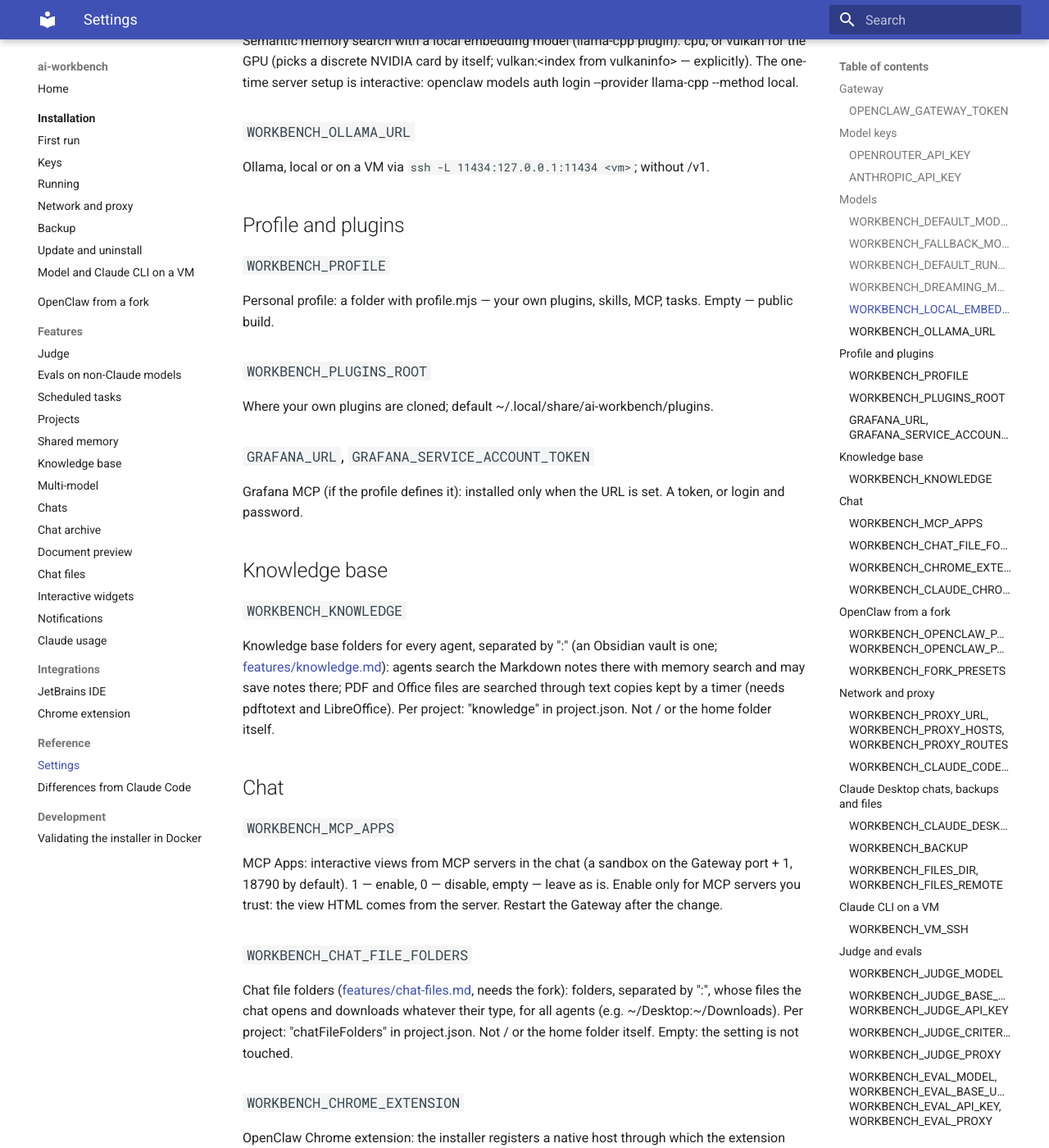
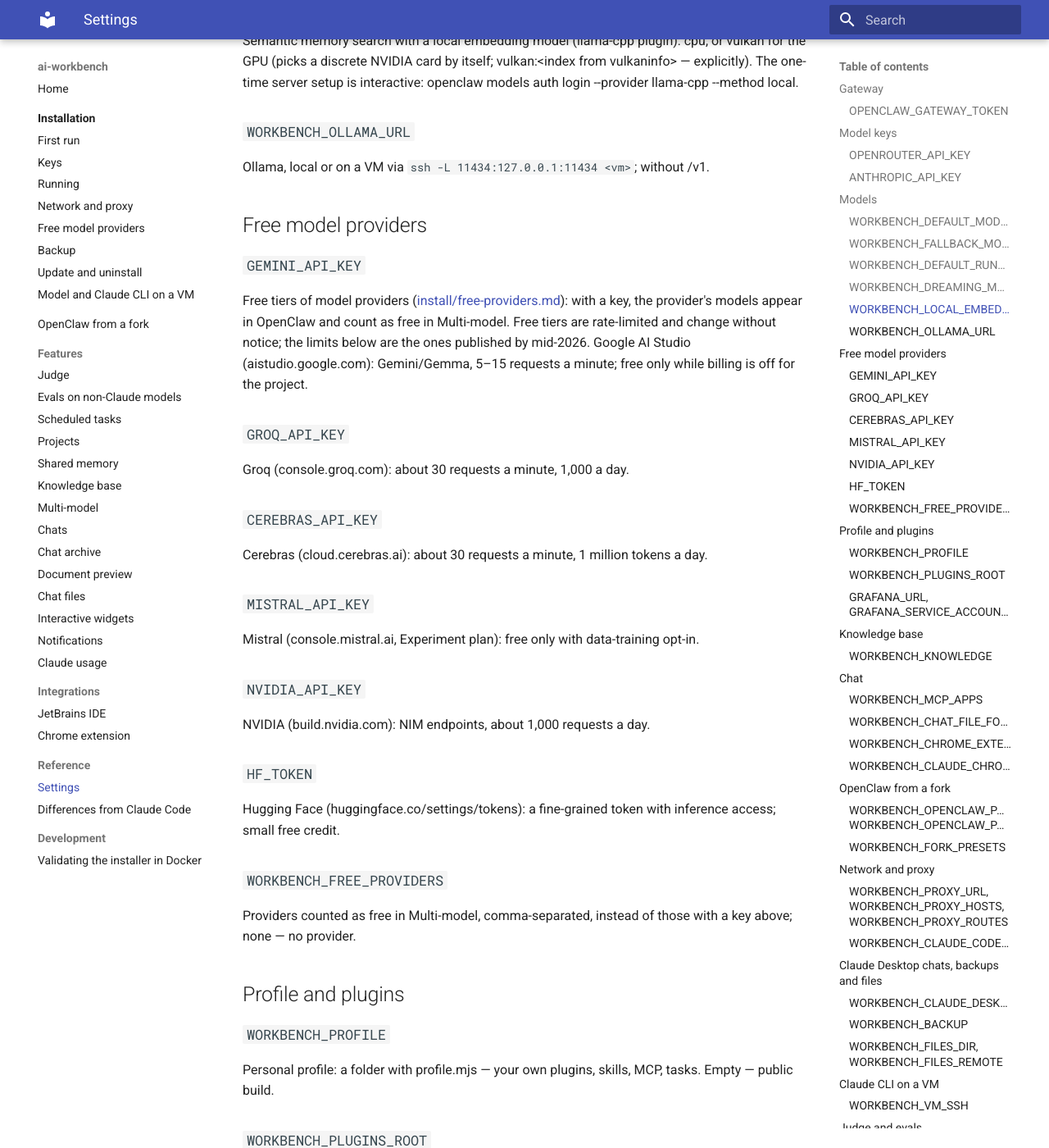
Before and after one commit to SingularBunny/ai-workbench, an MkDocs documentation site: the page built from docs/reference/env.md, in a window 1280 px wide and 1400 px high, scrolled down 1379 px. Shown: the whole window at 82% size. Built offline with MkDocs 1.6.1 and Material for MkDocs 9.7.7, drawn with Linux system fonts in a browser that asks for light colours.

Commit message:
Free model providers: provider packages and Multi-model free list from the keys in .env

```diff
--- /dev/null
+++ b/docs/install/free-providers.md
@@ -0,0 +1,30 @@
+# Free model providers
+
+Several providers give API access to their models for free, with rate limits. Add a key to `~/.openclaw/.env` and
+run the installer again: the provider's models appear in OpenClaw, and [Multi-model](../features/multi-model.md)
+counts them as free, so they can be answering models. Keys are created by you on each provider's site; nothing
+here creates accounts.
+
+| Provider | Key in `.env` | Where | Free tier (as published by mid-2026) |
+|---|---|---|---|
+| OpenRouter | `OPENROUTER_API_KEY` | openrouter.ai | `:free` models: about 20 requests a minute, 50 a day (1,000 a day after a $10 top-up) |
+| Google AI Studio | `GEMINI_API_KEY` | aistudio.google.com | Gemini and Gemma models, 5–15 requests a minute; free only while billing is off for the project |
+| Groq | `GROQ_API_KEY` | console.groq.com | open models (Llama, Qwen, GPT OSS and others), about 30 requests a minute, 1,000 a day |
+| Cerebras | `CEREBRAS_API_KEY` | cloud.cerebras.ai | open models, about 30 requests a minute, 1 million tokens a day |
+| Mistral | `MISTRAL_API_KEY` | console.mistral.ai | Experiment plan: Mistral models, free only if you allow training on your data |
+| NVIDIA | `NVIDIA_API_KEY` | build.nvidia.com | NIM endpoints (Nemotron, Llama and others), about 1,000 requests a day |
+| Hugging Face | `HF_TOKEN` | huggingface.co/settings/tokens | Inference Providers with a small monthly free credit |
+
+The numbers come from OpenRouter's comparison of free LLM APIs (updated September 2026, checked against the
+community list cheahjs/free-llm-api-resources); providers change them without notice, so treat them as a guide
+and check the provider's own page. Groq, Cerebras and Mistral are separate OpenClaw packages: the installer
+installs them when their key is set. Google, NVIDIA and Hugging Face are built into OpenClaw.
+
+**Which providers count as free.** By default, those with a key in `.env`. To choose yourself, set
+`WORKBENCH_FREE_PROVIDERS` (provider ids, comma-separated, for example `groq,cerebras,ollama`), or `none`. A
+provider counted as free has all its models offered as answering models; a model that is not actually free
+there (a Google Pro model with billing off, say) fails and Multi-model replaces it with the next one.
+
+**Region and proxy.** Some free models are not available in every region: a request that leaves through a proxy
+in another country may get "not available in your region". Free tiers also use your requests to improve models
+at some providers (Google outside the EU/UK, Mistral's Experiment plan); keep private data away from them.
--- a/docs/reference/env.md
+++ b/docs/reference/env.md
@@ -45,6 +45,36 @@ Semantic memory search with a local embedding model (llama-cpp plugin): cpu, or
 ### `WORKBENCH_OLLAMA_URL`
 
 Ollama, local or on a VM via `ssh -L 11434:127.0.0.1:11434 <vm>`; without /v1.
+
+## Free model providers
+
+### `GEMINI_API_KEY`
+
+Free tiers of model providers ([install/free-providers.md](../install/free-providers.md)): with a key, the provider's models appear in OpenClaw and count as free in Multi-model. Free tiers are rate-limited and change without notice; the limits below are the ones published by mid-2026. Google AI Studio (aistudio.google.com): Gemini/Gemma, 5–15 requests a minute; free only while billing is off for the project.
+
+### `GROQ_API_KEY`
+
+Groq (console.groq.com): about 30 requests a minute, 1,000 a day.
+
+### `CEREBRAS_API_KEY`
+
+Cerebras (cloud.cerebras.ai): about 30 requests a minute, 1 million tokens a day.
+
+### `MISTRAL_API_KEY`
+
+Mistral (console.mistral.ai, Experiment plan): free only with data-training opt-in.
+
+### `NVIDIA_API_KEY`
+
+NVIDIA (build.nvidia.com): NIM endpoints, about 1,000 requests a day.
+
+### `HF_TOKEN`
+
+Hugging Face (huggingface.co/settings/tokens): a fine-grained token with inference access; small free credit.
+
+### `WORKBENCH_FREE_PROVIDERS`
+
+Providers counted as free in Multi-model, comma-separated, instead of those with a key above; none — no provider.
 
 ## Profile and plugins
 
--- a/mkdocs.yml
+++ b/mkdocs.yml
@@ -28,6 +28,7 @@ nav:
       - Keys: install/keys.md
       - Running: install/run.md
       - Network and proxy: install/network.md
+      - Free model providers: install/free-providers.md
       - Backup: install/backup.md
       - Update and uninstall: install/update-uninstall.md
       - Model and Claude CLI on a VM: install/remote-vm.md
```
Also changed, not shown: CHANGELOG.md (+3 -0 lines), 5 other files.
